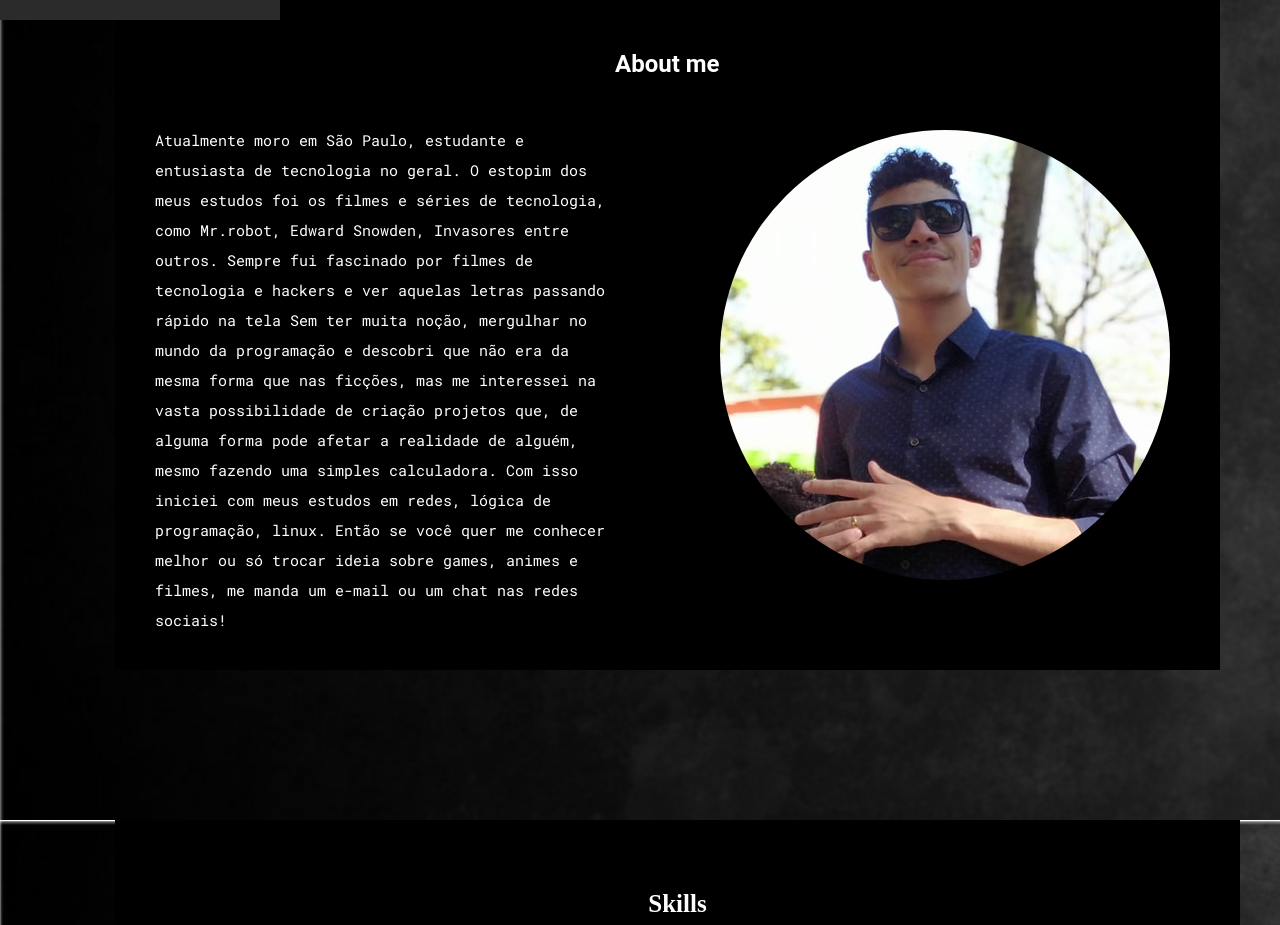
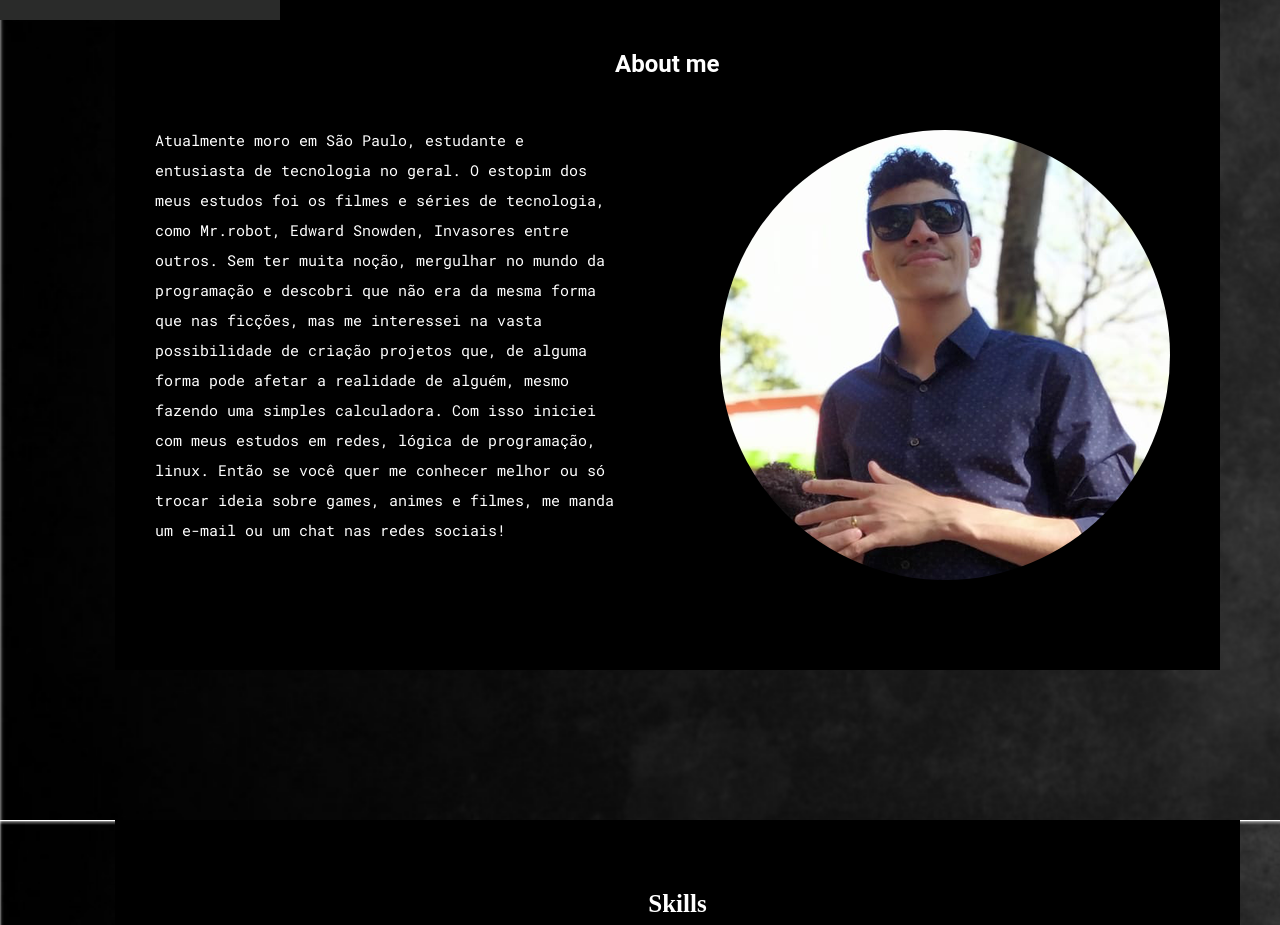
Before and after one commit to Charlie-Harpe/myportfolio, a plain HTML site: page index.html in a window 1280 px wide. Shown: the part 880-1805 px from the top of the page. Drawn offline with Linux system fonts and the light colour scheme.

Commit message:
Changing the text about

```diff
--- a/index.html
+++ b/index.html
@@ -44,13 +44,15 @@
 			<div class="text-about">
 				<p>
 					Atualmente moro em São Paulo, estudante e entusiasta de tecnologia no geral.
-                    O estopim dos meus estudos foi os filmes e séries de tecnologia, como Mr.robot, Edward Snowden, Invasores entre outros.
-                    Sempre fui fascinado por filmes de tecnologia e hackers e ver aquelas letras passando rápido na tela
-                    Sem ter muita noção, mergulhar no mundo da programação e descobri que não era da mesma forma que nas ficções,
-                    mas me interessei na vasta possibilidade de criação projetos que, de alguma forma pode afetar a realidade de alguém, mesmo fazendo uma simples calculadora.
-                    Com isso iniciei com meus estudos em redes, lógica de programação, linux. Então se você
-                    quer me conhecer melhor ou só trocar ideia sobre games, animes e filmes, me manda um e-mail ou um
-                    chat nas redes sociais!
+					O estopim dos meus estudos foi os filmes e séries de tecnologia, como Mr.robot, Edward Snowden,
+					Invasores entre outros.
+					Sem ter muita noção, mergulhar no mundo da programação e descobri que não era da mesma forma que nas
+					ficções,
+					mas me interessei na vasta possibilidade de criação projetos que, de alguma forma pode afetar a
+					realidade de alguém, mesmo fazendo uma simples calculadora.
+					Com isso iniciei com meus estudos em redes, lógica de programação, linux. Então se você
+					quer me conhecer melhor ou só trocar ideia sobre games, animes e filmes, me manda um e-mail ou um
+					chat nas redes sociais!
 				</p>
 			</div>
 			<h1>About me</h1>
@@ -101,7 +103,7 @@
 			<h1>Contact</h1>
 			<form class="contato" method="post">
 				<input class="field" name="nome" required placeholder="Nome">
-				<input class="field" name="email" type="email"  required placeholder="email.exemplo@hotmail.com">
+				<input class="field" name="email" type="email" required placeholder="email.exemplo@hotmail.com">
 				<textarea class="field" name="message" required placeholder="Digite sua menssagem aqui!"></textarea>
 				<button class="enviar" type="submit"><span>Send</span></button>
 			</form>
```
